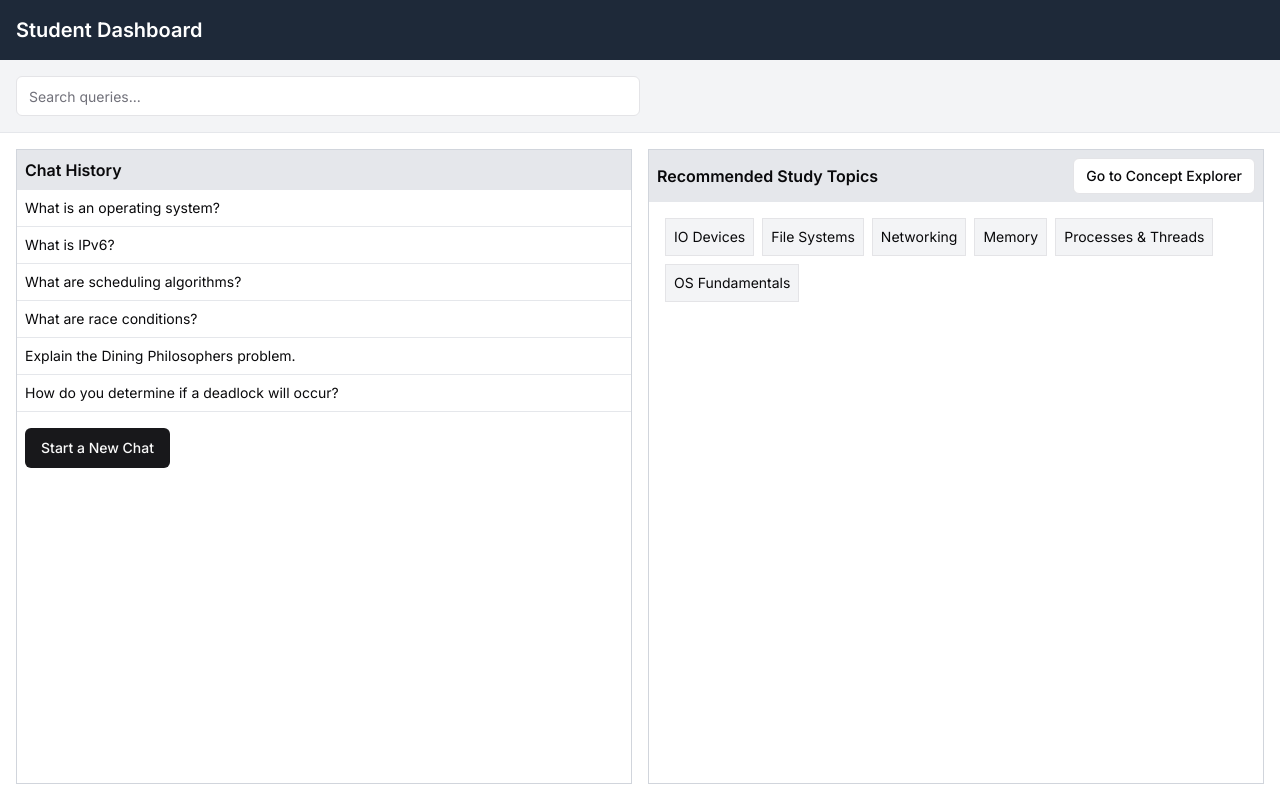
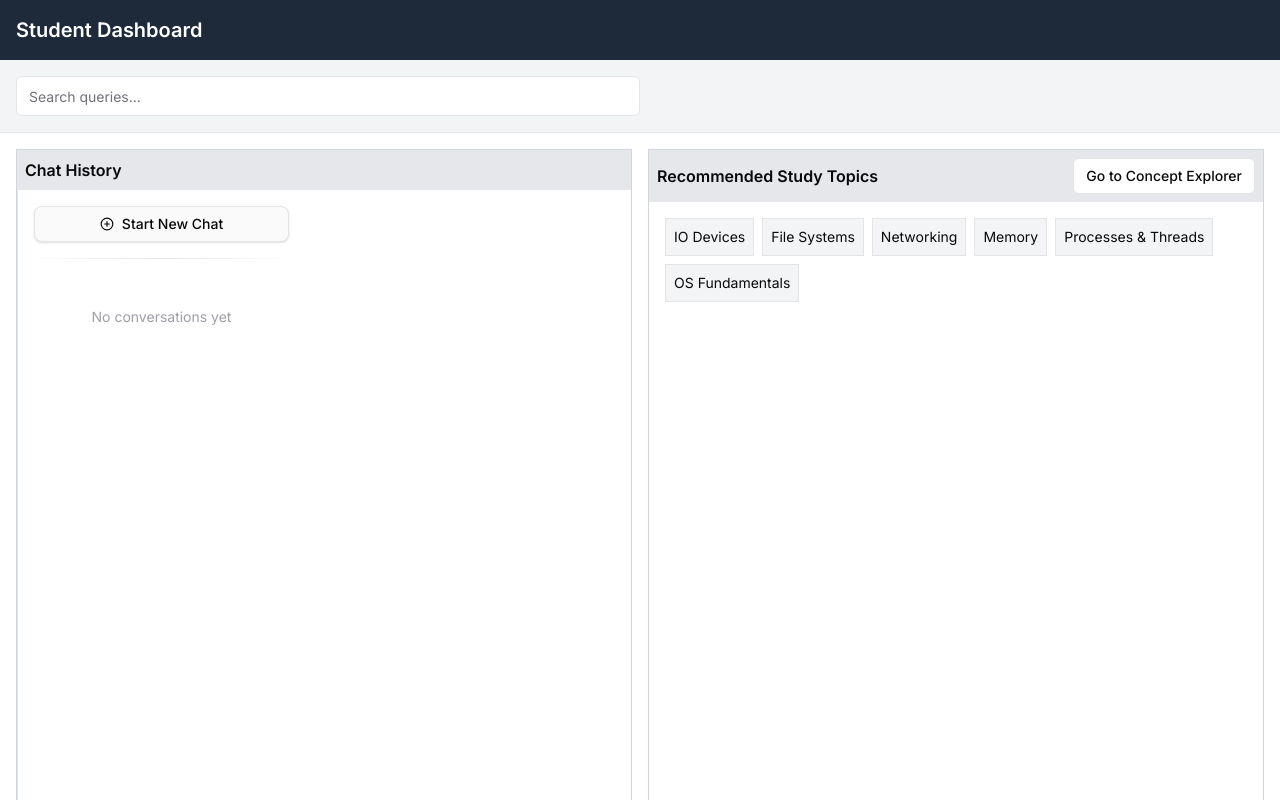
Before and after one commit to HudsonGri/llm-os-agent, a Next.js app: page /student in a window 1280 px wide. Shown: the top 800 px of the page. Built offline with nearby package versions, Linux system fonts and the light colour scheme; no server answers; the database is empty.

Commit message:
Implement displaying and routing to existing chats in history on Student Dashboard

```diff
--- a/components/student/StudentDashboard.tsx
+++ b/components/student/StudentDashboard.tsx
@@ -1,26 +1,31 @@
 'use client';
 
-import React from 'react';
+import React, {useCallback, useState} from 'react';
 import Link from 'next/link';
+import { useRouter } from 'next/navigation';
 import { Input } from '@/components/ui/input';
 import { Button } from '@/components/ui/button';
+import { ChatHistory } from '@/components/chat/chat-history';
 
 export default function StudentDashboard() {
-  const [searchQuery, setSearchQuery] = React.useState('');
+  const router = useRouter();
+  const [searchQuery, setSearchQuery] = useState('');
+  const [conversationId, setConversationId] = useState<string | null>(null);
+  const [userMessageCache, setUserMessageCache] = useState<Record<string, string>>({});
 
-  // TODO: fetch chat history from DB
-  // hard-coded for now
-  const chatHistory = [
-    { id: 1, question: 'What is an operating system?' },
-    { id: 2, question: 'What is IPv6?' },
-    { id: 3, question: 'What are scheduling algorithms?' },
-    { id: 4, question: 'What are race conditions?' },
-    { id: 5, question: 'Explain the Dining Philosophers problem.' },
-    { id: 6, question: 'How do you determine if a deadlock will occur?' },
-  ];
+  const handleSelectConversation = useCallback((id: string) => {
+    document.cookie = `conversationId=${id}; Path=/`;
+    setConversationId(id);
+    router.push('/');
+  }, [router]);
+
+  const handleNewChat = () => {
+    setConversationId(null);
+    router.push('/');
+  };
 
   // TODO: algorithmically determine recommended study topics based on existing chat history
-  // possibly recommend based on current project/exercise, upcoming quiz/exam
+  // idea: recommend based on current project/exercise, upcoming quiz/exam (time) or related topics (semantic)
   // hard-coded for now
   const recommendedTopics = [
     'IO Devices',
@@ -30,11 +35,6 @@ export default function StudentDashboard() {
     'Processes & Threads',
     'OS Fundamentals',
   ];
-
-  // Filter chat history by search query
-  const filteredHistory = chatHistory.filter((chat) =>
-    chat.question.toLowerCase().includes(searchQuery.toLowerCase())
-  );
 
   return (
     <div className="flex flex-col min-h-screen">
@@ -54,24 +54,12 @@ export default function StudentDashboard() {
       <div className="flex-1 p-4 flex flex-col md:flex-row gap-4">
         <div className="flex flex-col w-full md:w-1/2 bg-white border border-gray-300">
           <h2 className="bg-gray-200 p-2 font-semibold">Chat History</h2>
-          <div>
-            {filteredHistory.map((item) => (
-              <div
-                key={item.id}
-                className="p-2 border-b border-gray-200 text-sm hover:bg-gray-50"
-              >
-                {item.question}
-              </div>
-            ))}
-            {filteredHistory.length === 0 && (
-              <div className="p-2 text-gray-500">No matching chats found.</div>
-            )}
-          </div>
-          <div className="p-2">
-            <Link href="/">
-              <Button className="mt-2">Start a New Chat</Button>
-            </Link>
-          </div>
+          <ChatHistory
+            currentConversationId={conversationId}
+            onSelectConversation={handleSelectConversation}
+            onNewChat={handleNewChat}
+            userMessageCache={userMessageCache}
+          />
         </div>
 
         <div className="flex flex-col w-full md:w-1/2 bg-white border border-gray-300">
```
